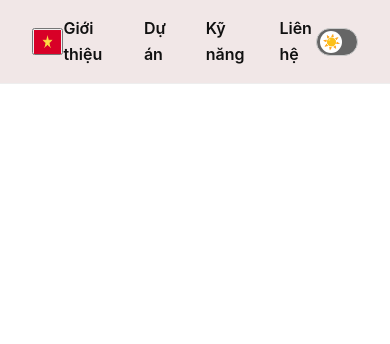
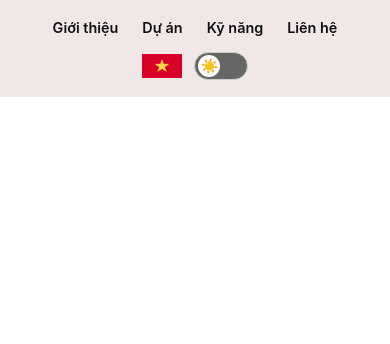
Before and after one commit to hoaug-tran/hoaug-tran.github.io, a plain HTML site: page index.html in a window 390 px wide. Shown: the top 344 px of the page. Drawn offline with Linux system fonts and the light colour scheme.

Commit message:
fix: responsive layout issues on mobile and update contact form handling

```diff
--- a/assets/css/style.css
+++ b/assets/css/style.css
@@ -38,6 +38,8 @@ body.dark {
   display: flex;
   align-items: center;
   cursor: pointer;
+  background: none;
+  border: none;
 }
 
 #language-toggle img {
@@ -401,7 +403,29 @@ footer p {
   transition: opacity 0.8s ease, transform 0.8s cubic-bezier(0.25, 1, 0.3, 1);
 }
 
+/* MOBILE FIX - Chỉ thay đổi navbar trên mobile */
 @media (max-width: 768px) {
+  .navbar {
+    flex-direction: row;
+    flex-wrap: wrap;
+    padding: 1rem;
+    gap: 0.8rem;
+    justify-content: center;
+  }
+
+  .navbar .nav {
+    order: 1;
+    width: 100%;
+    gap: 1.5rem;
+    font-size: 0.9rem;
+    justify-content: center;
+  }
+
+  #language-toggle,
+  #darkToggle {
+    order: 2;
+  }
+
   .about {
     flex-direction: column;
     text-align: center;
--- a/assets/script/darkmode.js
+++ b/assets/script/darkmode.js
@@ -14,17 +14,14 @@ export function initDarkMode() {
   reveals.forEach((r) => observer.observe(r));
 
   const toggle = document.getElementById("darkToggle");
-  const icon = toggle.querySelector(".icon");
 
   if (localStorage.getItem("theme") === "dark") {
     document.body.classList.add("dark");
-    icon.textContent = "🌙";
   }
 
   toggle.addEventListener("click", () => {
     document.body.classList.toggle("dark");
     const isDark = document.body.classList.contains("dark");
-    icon.textContent = isDark ? "🌙" : "☀️";
     localStorage.setItem("theme", isDark ? "dark" : "light");
   });
 }
```
